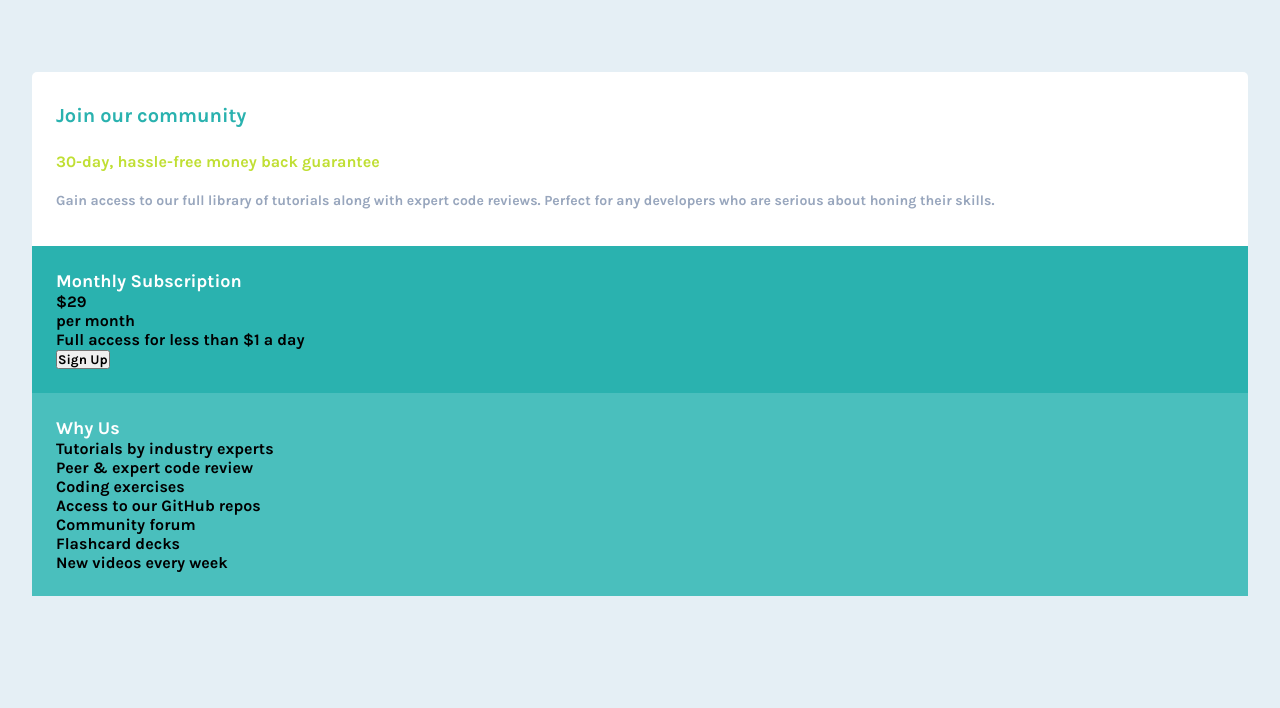
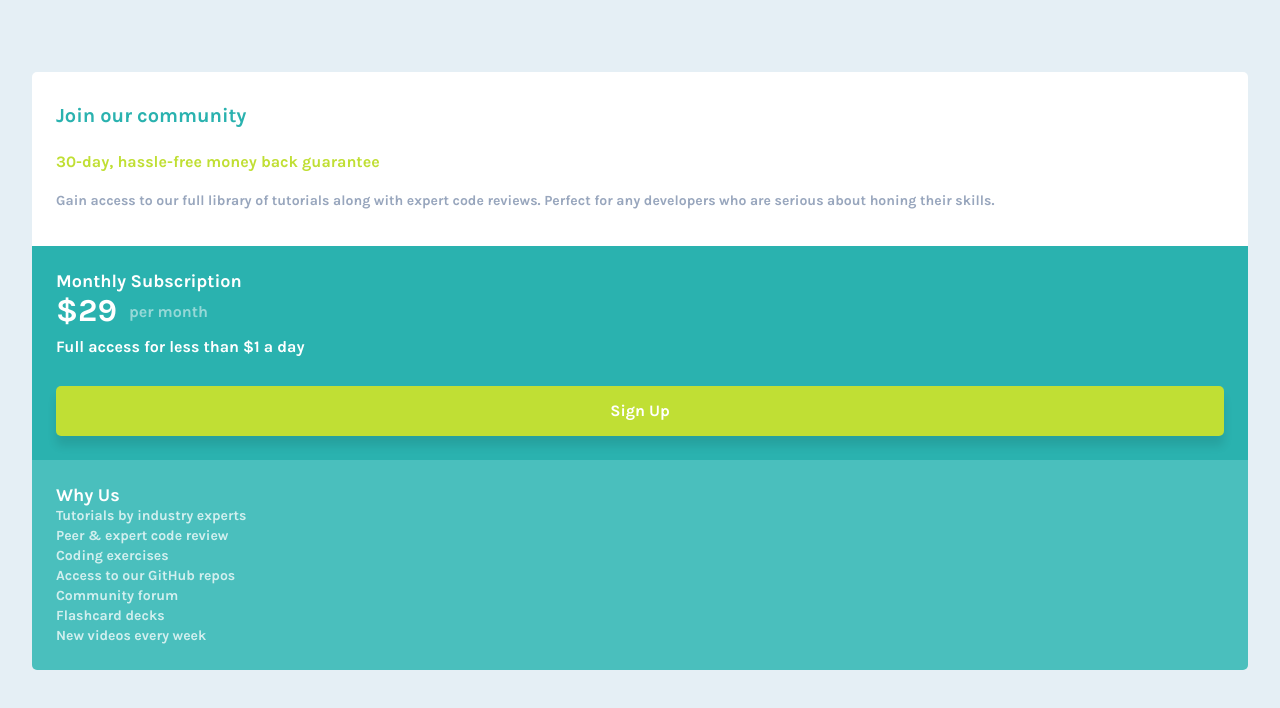
Before and after one commit to kehkelly/Price, a plain HTML site: page index.html in a window 1280 px wide. Drawn offline with Linux system fonts and the light colour scheme.

Commit message:
Fiz tudo que tinha disponível para fazer PERONIO

```diff
--- a/css/colors.css
+++ b/css/colors.css
@@ -1,6 +1,6 @@
 :root {
     --cyan: #2ab2af;
-    --light-cyan: #4ABFBD;
+    --light-cyan: #4abfbd;
     --bright-yellow: #c0df34;
 
     --light-gray: #e5eff5;
--- a/css/main.css
+++ b/css/main.css
@@ -22,8 +22,53 @@
     background: var(--cyan);
     padding: 1.5rem;
 }
+.esquerda div p:first-child {
+    color: #fff;
+    font-size: 2rem;
+    font-weight: 700;
+    line-height: 2.375rem;
+}
+
+.esquerda div p:last-child {
+    color: #fff;
+    opacity: 0.5;
+}
+
+.esquerda div {
+    display: flex;
+    gap: 0.75rem;
+    align-items: center;
+    margin-bottom: 0.25rem;
+}
+
+.esquerda-p {
+    color: #fff;
+    line-height: 1.625rem;
+    margin-bottom: 1.625rem;
+}
+
+.esquerda button {
+    padding-block: 1rem;
+    width: 100%;
+    color: #fff;
+    font-size: 1rem;
+    line-height: 1.125rem;
+    border: none;
+    background: var(--bright-yellow);
+    border-radius: 5px;
+    box-shadow: 0px 10px 10px rgba(0, 0, 0, 0.0973011)
+}
 
 .direita {
     background: var(--light-cyan);
     padding: 1.5rem;
+    border-bottom-left-radius: 5px;
+    border-bottom-right-radius: 5px;
 }
+
+.direita p {
+    line-height: 1.25rem;
+    font-size: 0.875rem;
+    color: #fff;
+    opacity: 0.75;
+}
--- a/index.html
+++ b/index.html
@@ -24,7 +24,7 @@
                     <p>$29</p>
                     <p>per month</p>
                 </div>
-                <p>Full access for less than $1 a day</p>
+                <p class="esquerda-p">Full access for less than $1 a day</p>
                 <button>Sign Up</button>
             </section>
 
```
